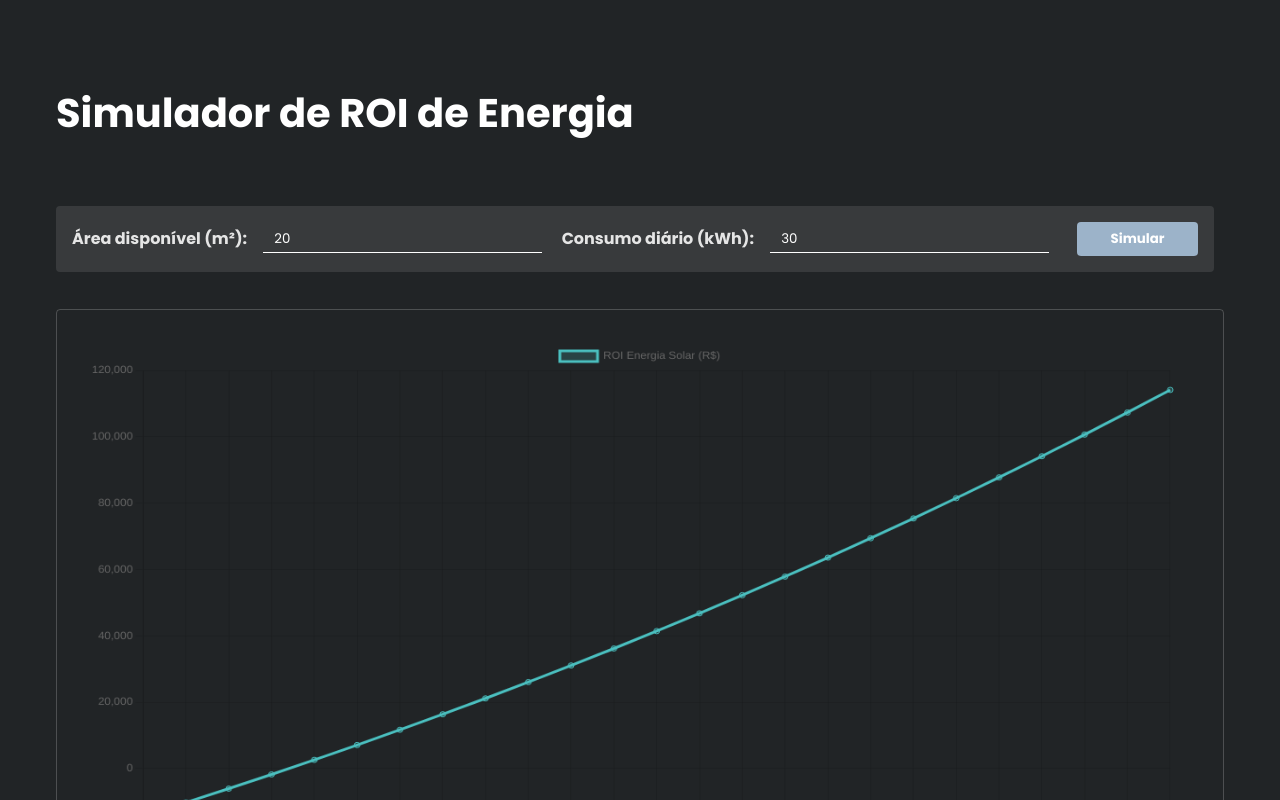
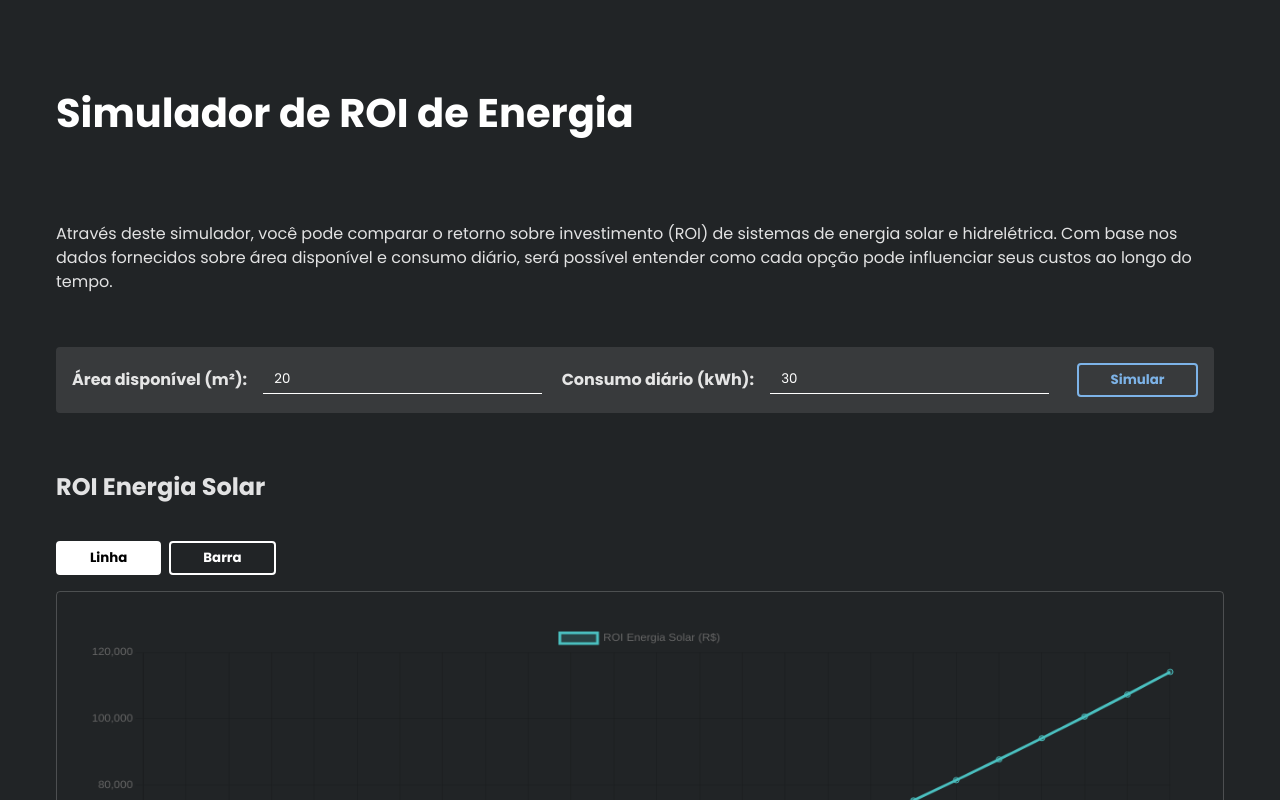
Before and after one commit to antonyharo/solar-energy-roi, a React (Vite) app: page / in a window 1280 px wide. Both pictures are taken after a click on the button "Simular". Shown: the top 800 px of the page. Built offline with nearby package versions, Linux system fonts and the light colour scheme.

Commit message:
Projeto atualizado

```diff
--- a/src/App.jsx
+++ b/src/App.jsx
@@ -1,15 +1,16 @@
-import React, { useState } from "react";
+import { useState } from "react";
 import {
     Chart as ChartJS,
     CategoryScale,
     LinearScale,
     PointElement,
     LineElement,
+    BarElement,
     Title,
     Tooltip,
     Legend,
 } from "chart.js";
-import { Line } from "react-chartjs-2";
+import { Line, Bar } from "react-chartjs-2";
 import styles from "./App.module.css";
 
 ChartJS.register(
@@ -17,16 +18,20 @@ ChartJS.register(
     LinearScale,
     PointElement,
     LineElement,
+    BarElement,
     Title,
     Tooltip,
     Legend
 );
 
 const App = () => {
-    const [area, setArea] = useState(20); // Área em m²
-    const [dailyConsumption, setDailyConsumption] = useState(30); // Consumo diário em kWh
-    const [solarRoiData, setSolarRoiData] = useState(null); // Dados do ROI Solar
-    const [hydroRoiData, setHydroRoiData] = useState(null); // Dados do ROI Hidrelétrica
+    const [area, setArea] = useState(20);
+    const [dailyConsumption, setDailyConsumption] = useState(30);
+    const [solarRoiData, setSolarRoiData] = useState(null);
+    const [hydroRoiData, setHydroRoiData] = useState(null);
+    const [solarChartType, setSolarChartType] = useState("line");
+    const [hydroChartType, setHydroChartType] = useState("line");
+    const [comparisonChartType, setComparisonChartType] = useState("line");
 
     const calculateROI = (
         initialCost,
@@ -39,10 +44,10 @@ const App = () => {
         let cumulativeSavings = 0;
 
         for (let year = 1; year <= duration; year++) {
-            annualSavings *= 1 + growthRate; // Crescimento anual
-            const netSavings = annualSavings - maintenanceCost; // Economia líquida
-            cumulativeSavings += Math.max(netSavings, 0); // Acumular apenas valores positivos
-            const roi = cumulativeSavings - initialCost; // ROI acumulado
+            annualSavings *= 1 + growthRate;
+            const netSavings = annualSavings - maintenanceCost;
+            cumulativeSavings += Math.max(netSavings, 0);
+            const roi = cumulativeSavings - initialCost;
             roiData.push({ year, roi });
         }
 
@@ -54,9 +59,9 @@ const App = () => {
         let cumulativeCost = 0;
 
         for (let year = 1; year <= duration; year++) {
-            if (year > 1) annualCost *= 1 + growthRate; // Aplicar inflação anual
-            cumulativeCost += annualCost; // Acumular custos anuais
-            const roi = -cumulativeCost; // ROI é sempre negativo
+            if (year > 1) annualCost *= 1 + growthRate;
+            cumulativeCost += annualCost;
+            const roi = -cumulativeCost;
             roiData.push({ year, roi });
         }
 
@@ -66,24 +71,22 @@ const App = () => {
     const handleSimulate = (event) => {
         event.preventDefault();
 
-        // Parâmetros fixos
-        const solarIrradiation = 4.5; // kWh/m²/dia (média Brasil)
-        const panelEfficiency = 0.18; // 18% eficiência
-        const systemLoss = 0.85; // 85% eficiência do sistema após perdas
-        const solarCostPerKWp = 6000; // R$/kWp
-        const electricityCost = 0.9; // R$/kWh
-        const solarMaintenancePerKWp = 200; // R$/ano/kWp
+        const solarIrradiation = 4.5;
+        const panelEfficiency = 0.18;
+        const systemLoss = 0.85;
+        const solarCostPerKWp = 6000;
+        const electricityCost = 0.9;
+        const solarMaintenancePerKWp = 200;
 
-        // Energia solar
-        const solarCapacity = area * panelEfficiency * systemLoss; // kWp instalados
-        const solarDailyGeneration = solarCapacity * solarIrradiation; // Geração diária (kWh)
+        const solarCapacity = area * panelEfficiency * systemLoss;
+        const solarDailyGeneration = solarCapacity * solarIrradiation;
         const solarAnnualSavings = Math.min(
             solarDailyGeneration * 365 * electricityCost,
             dailyConsumption * 365 * electricityCost
-        ); // Economia anual
-        const solarCost = solarCapacity * solarCostPerKWp; // Custo inicial
-        const solarDuration = 25; // Vida útil (anos)
-        const solarGrowthRate = 0.02; // Crescimento anual na economia
+        );
+        const solarCost = solarCapacity * solarCostPerKWp;
+        const solarDuration = 25;
+        const solarGrowthRate = 0.02;
         const solarRoi = calculateROI(
             solarCost,
             solarAnnualSavings,
@@ -92,10 +95,9 @@ const App = () => {
             solarGrowthRate
         );
 
-        // Energia hidrelétrica
-        const hydroAnnualCost = dailyConsumption * 365 * electricityCost; // Custo anual
-        const hydroDuration = 25; // Simulado por 25 anos
-        const hydroGrowthRate = 0.08; // Inflação de energia
+        const hydroAnnualCost = dailyConsumption * 365 * electricityCost;
+        const hydroDuration = 25;
+        const hydroGrowthRate = 0.08;
         const hydroRoi = calculateROIHydro(
             hydroAnnualCost,
             hydroDuration,
@@ -152,6 +154,13 @@ const App = () => {
     return (
         <div className={styles.home}>
             <h1 className={styles.title}>Simulador de ROI de Energia</h1>
+            <p>
+                Através deste simulador, você pode comparar o retorno sobre
+                investimento (ROI) de sistemas de energia solar e hidrelétrica.
+                Com base nos dados fornecidos sobre área disponível e consumo
+                diário, será possível entender como cada opção pode influenciar
+                seus custos ao longo do tempo.
+            </p>
             <form className={styles.form} onSubmit={handleSimulate}>
                 <div className={styles.inputs}>
                     <div className={styles.inputContainer}>
@@ -167,13 +176,13 @@ const App = () => {
                     </div>
 
                     <div className={styles.inputContainer}>
-                        <label htmlFor="daily-consuption">
+                        <label htmlFor="daily-consumption">
                             <strong>Consumo diário (kWh):</strong>
                         </label>
                         <input
                             type="number"
                             value={dailyConsumption}
-                            id="daily-consuption"
+                            id="daily-consumption"
                             onChange={(e) =>
                                 setDailyConsumption(Number(e.target.value))
                             }
@@ -187,35 +196,124 @@ const App = () => {
             </form>
 
             {solarRoiData && hydroRoiData && (
-                <div className={styles.chartsContainer}>
+                <section className={styles.chartsContainer}>
+                    {/* Solar ROI */}
+                    <div className={styles.roiContainer}>
+                        <h2>ROI Energia Solar</h2>
+                        <div className={styles.chartButtons}>
+                            <button
+                                className={
+                                    solarChartType === "line"
+                                        ? styles.activeButton
+                                        : styles.chartButton
+                                }
+                                onClick={() => setSolarChartType("line")}
+                            >
+                                Linha
+                            </button>
+                            <button
+                                className={
+                                    solarChartType === "bar"
+                                        ? styles.activeButton
+                                        : styles.chartButton
+                                }
+                                onClick={() => setSolarChartType("bar")}
+                            >
+                                Barra
+                            </button>
+                        </div>
+                        {solarChartType === "line" && (
                             <Line
                                 data={solarChartData}
-                        options={{
-                            responsive: true,
-                            plugins: {
-                                legend: { position: "top" },
-                            },
-                        }}
+                                options={{ responsive: true }}
                             />
+                        )}
+                        {solarChartType === "bar" && (
+                            <Bar
+                                data={solarChartData}
+                                options={{ responsive: true }}
+                            />
+                        )}
+                    </div>
+
+                    {/* Hydro ROI */}
+                    <div className={styles.roiContainer}>
+                        <h2>ROI Energia Hidrelétrica</h2>
+                        <div className={styles.chartButtons}>
+                            <button
+                                className={
+                                    hydroChartType === "line"
+                                        ? styles.activeButton
+                                        : styles.chartButton
+                                }
+                                onClick={() => setHydroChartType("line")}
+                            >
+                                Linha
+                            </button>
+                            <button
+                                className={
+                                    hydroChartType === "bar"
+                                        ? styles.activeButton
+                                        : styles.chartButton
+                                }
+                                onClick={() => setHydroChartType("bar")}
+                            >
+                                Barra
+                            </button>
+                        </div>
+                        {hydroChartType === "line" && (
                             <Line
                                 data={hydroChartData}
-                        options={{
-                            responsive: true,
-                            plugins: {
-                                legend: { position: "top" },
-                            },
-                        }}
+                                options={{ responsive: true }}
                             />
+                        )}
+                        {hydroChartType === "bar" && (
+                            <Bar
+                                data={hydroChartData}
+                                options={{ responsive: true }}
+                            />
+                        )}
+                    </div>
+
+                    {/* Comparison ROI */}
+                    <div className={styles.roiContainer}>
+                        <h2>Comparação entre as duas</h2>
+                        <div className={styles.chartButtons}>
+                            <button
+                                className={
+                                    comparisonChartType === "line"
+                                        ? styles.activeButton
+                                        : styles.chartButton
+                                }
+                                onClick={() => setComparisonChartType("line")}
+                            >
+                                Linha
+                            </button>
+                            <button
+                                className={
+                                    comparisonChartType === "bar"
+                                        ? styles.activeButton
+                                        : styles.chartButton
+                                }
+                                onClick={() => setComparisonChartType("bar")}
+                            >
+                                Barra
+                            </button>
+                        </div>
+                        {comparisonChartType === "line" && (
                             <Line
                                 data={comparisonChartData}
-                        options={{
-                            responsive: true,
-                            plugins: {
-                                legend: { position: "top" },
-                            },
-                        }}
+                                options={{ responsive: true }}
                             />
+                        )}
+                        {comparisonChartType === "bar" && (
+                            <Bar
+                                data={comparisonChartData}
+                                options={{ responsive: true }}
+                            />
+                        )}
                     </div>
+                </section>
             )}
         </div>
     );
--- a/src/App.module.css
+++ b/src/App.module.css
@@ -1,5 +1,5 @@
 :root {
-    --submit-button: hsl(210, 30%, 70%);
+    --submit-button: hsl(210, 70%, 70%);
 }
 
 .home {
@@ -50,14 +50,19 @@
     border-bottom: 1px solid #fff;
     color: #fff;
     outline: none;
+    transition: 0.15s;
+}
+
+.inputContainer input:focus {
+    border-color: var(--submit-button);
 }
 
 .submitButton {
-    background-color: var(--submit-button);
-    color: white;
+    background-color: transparent;
+    color: var(--submit-button);
     font-weight: bold;
     padding: 0.3rem 2rem;
-    border: 2px solid transparent;
+    border: 2px solid var(--submit-button);
     border-radius: 4px;
     cursor: pointer;
     transition: 0.2s ease-out;
@@ -65,21 +70,49 @@
 
 .submitButton:hover {
     transform: translateY(-0.2rem);
-    background-color: transparent;
+    background-color: var(--submit-button);
     border-color: var(--submit-button);
-    color: var(--submit-button);
+    color: white;
 }
 
 .chartsContainer {
     display: grid;
-    gap: 2rem;
+    gap: 2.4rem;
 }
 
-/*
-.chart {
-    width: 100% !important;
-    border: 1px solid white;
-} */
+.roiContainer {
+    display: grid;
+    gap: 1rem;
+}
+
+.chartButtons {
+    display: flex;
+    gap: 0.5rem;
+}
+
+.chartButton,
+.activeButton {
+    background-color: transparent;
+    color: white;
+    font-weight: bold;
+    padding: 0.3rem 2rem;
+    border: 2px solid white;
+    border-radius: 4px;
+    cursor: pointer;
+    transition: 0.15s ease-out;
+}
+
+.chartButton:hover,
+.activeButton:hover {
+    transform: translateY(-0.2rem);
+    background-color: white;
+    color: black;
+}
+
+.activeButton {
+    background-color: white;
+    color: black;
+}
 
 canvas {
     padding: 2rem;
```
Lines whose indentation alone changed are shown as unchanged.
